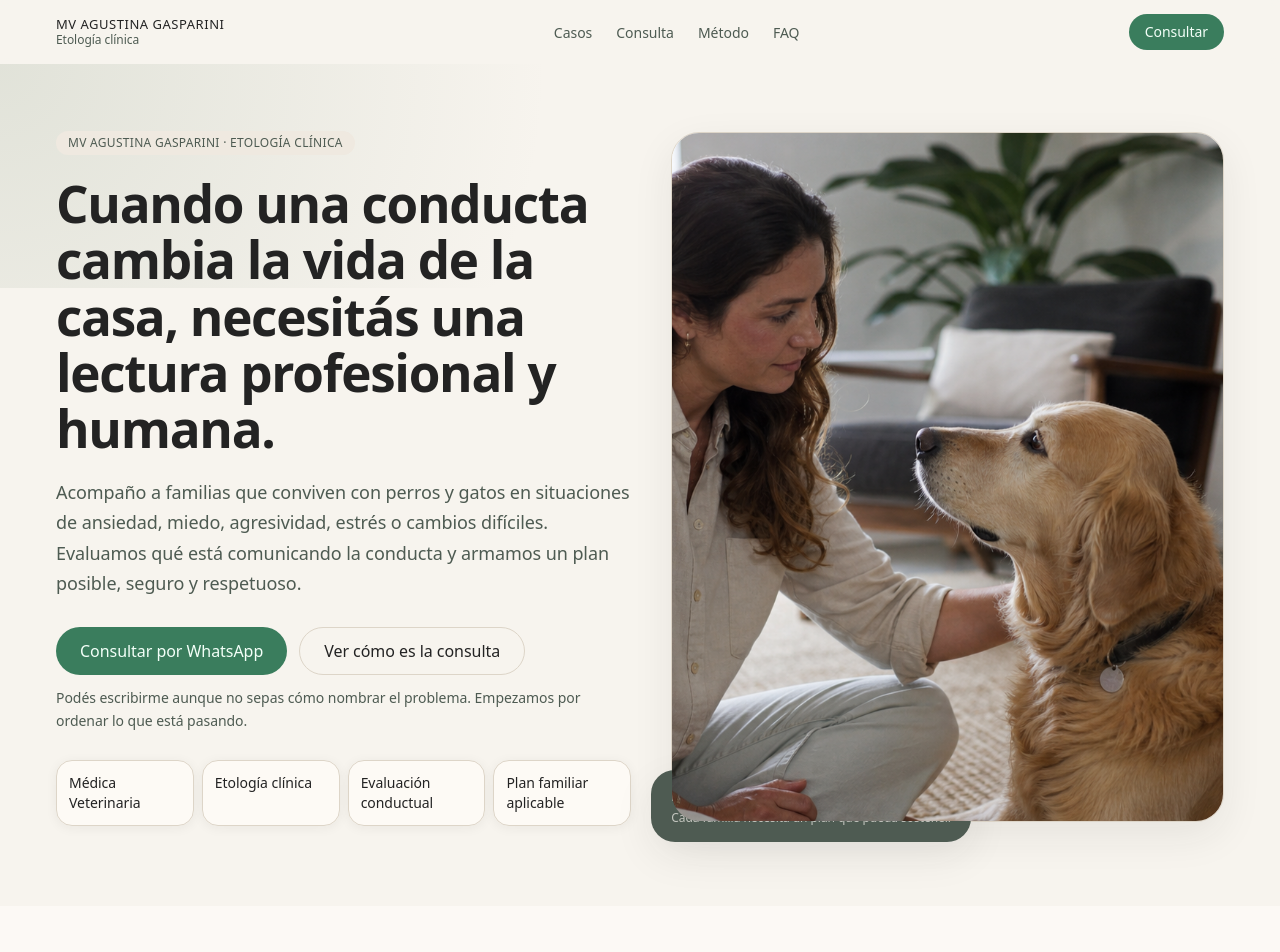
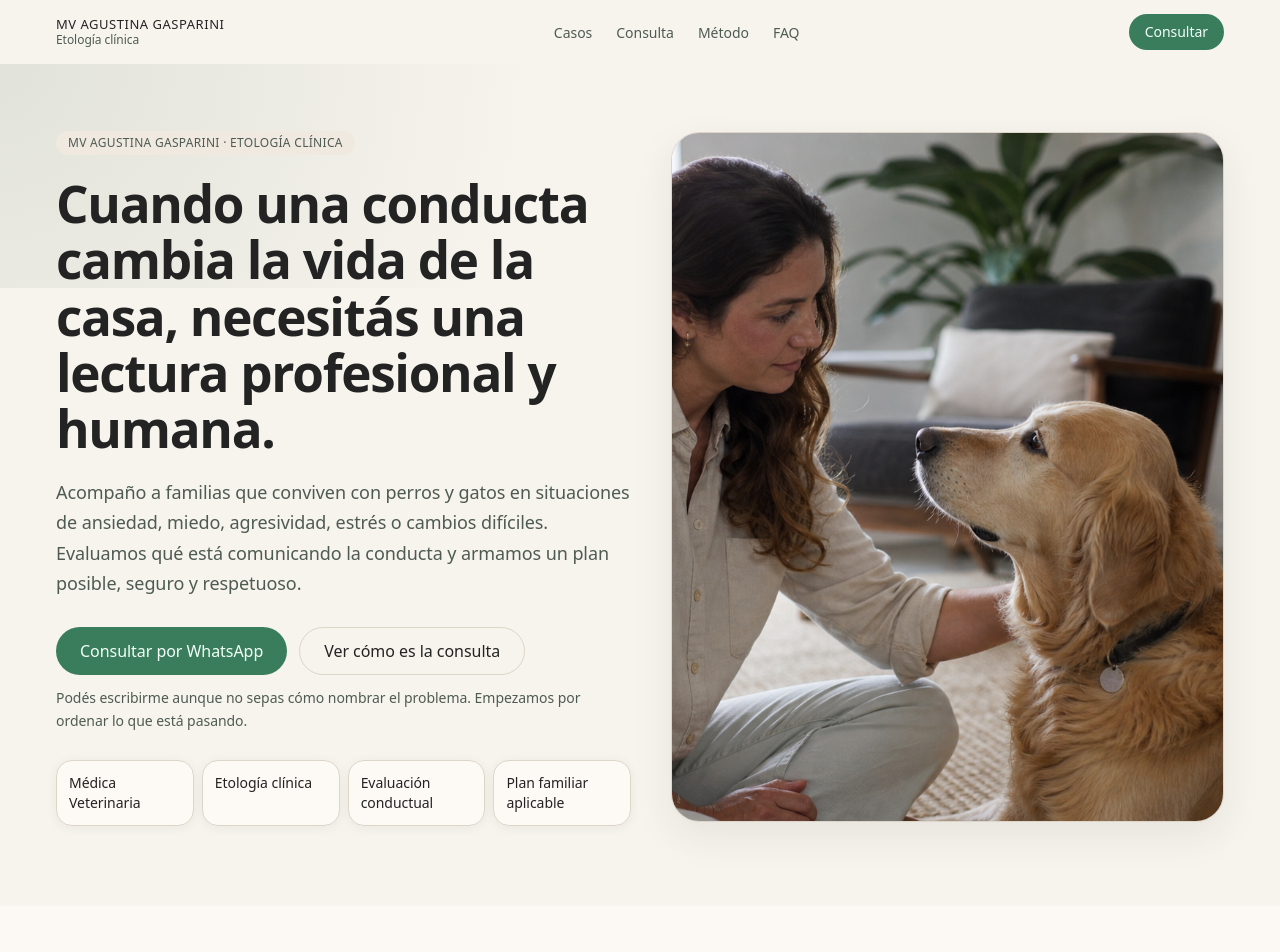
Before and after one commit to YagoT1/etologia.arg, a Next.js app: page / in a window 1280 px wide. Shown: the top 952 px of the page. Built offline with nearby package versions, Linux system fonts and the light colour scheme.

Commit message:
fix: delete a card on image hero

```diff
--- a/app/page.tsx
+++ b/app/page.tsx
@@ -156,10 +156,6 @@ export default function LandingPage() {
             </div>
 
             <div className="relative">
-              <div className="absolute -bottom-5 -left-5 hidden rounded-xl bg-primary px-5 py-4 text-primary-foreground shadow-card md:block">
-                <p className="text-sm font-medium">Mirada clínica, sin recetas universales.</p>
-                <p className="mt-1 text-xs text-primary-foreground/70">Cada familia necesita un plan que pueda sostener.</p>
-              </div>
               <div className="overflow-hidden rounded-[1.75rem] border border-border bg-surface shadow-card">
                 <div className="relative aspect-[4/5]">
                   <Image
```
